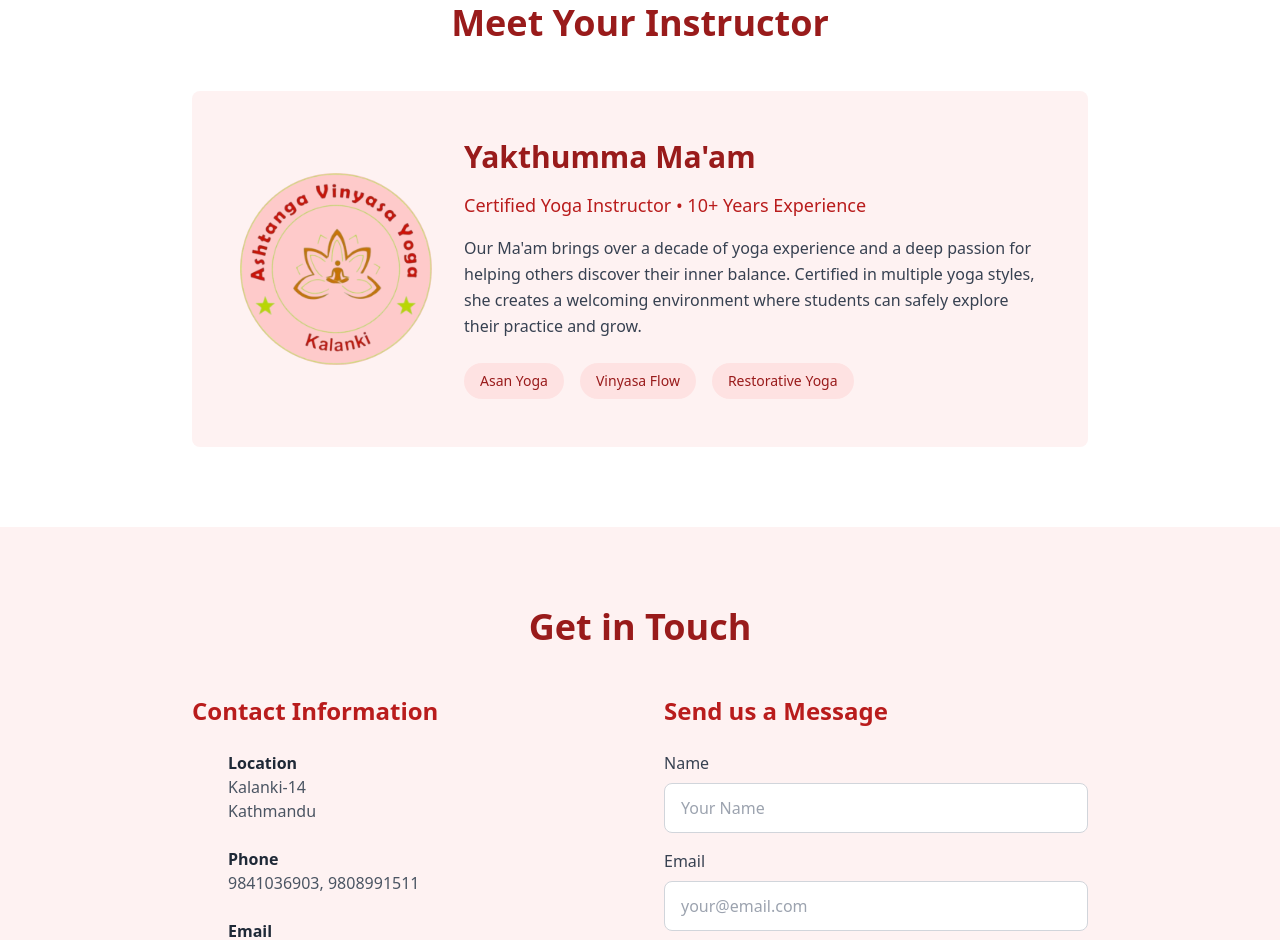
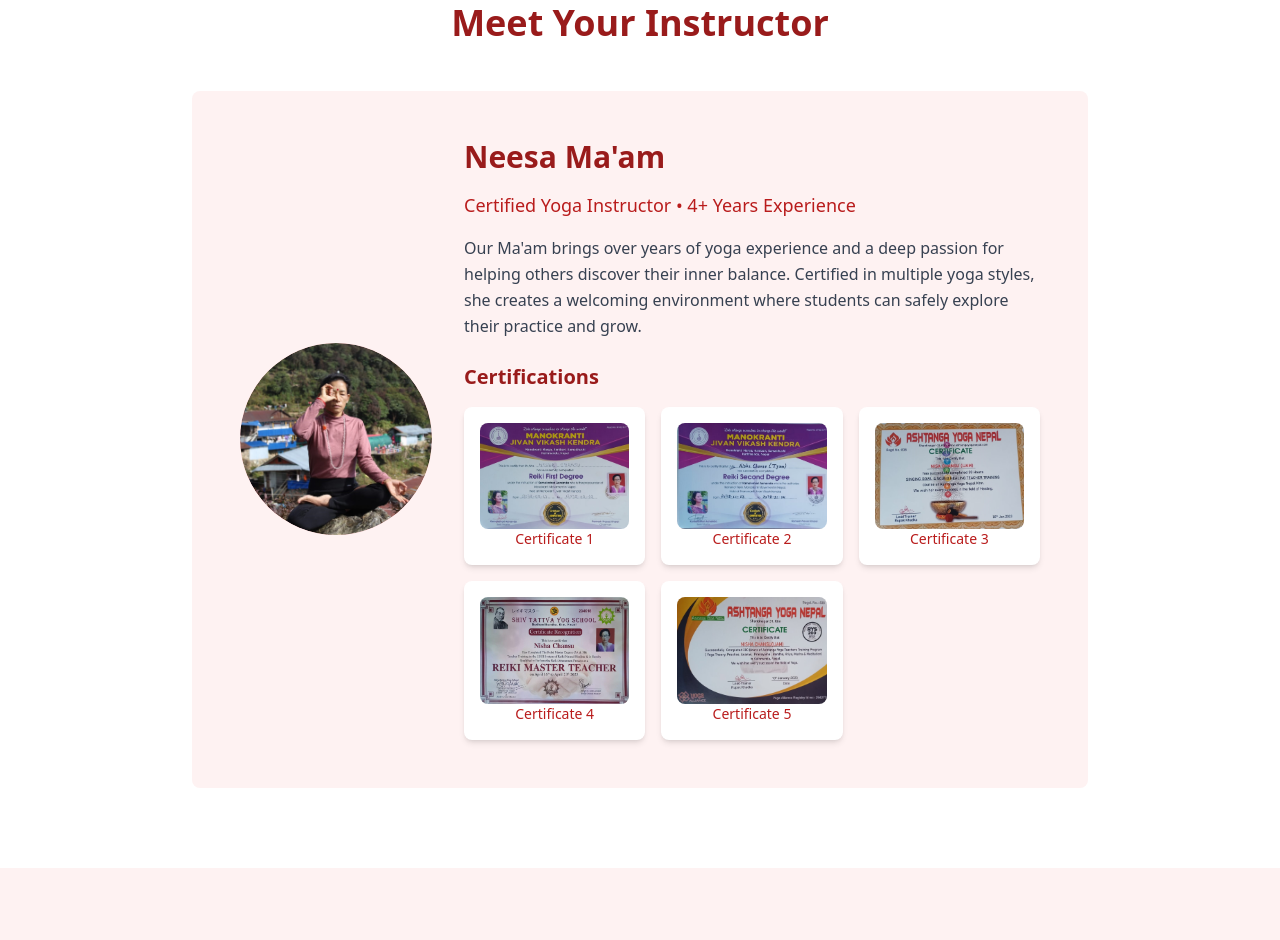
Before and after one commit to ShashankaLamsal/yoga-website, a plain HTML site: page index.html in a window 1280 px wide. Shown: the part 1821-2761 px from the top of the page. Drawn offline with nearby package versions, Linux system fonts and the light colour scheme.

Commit message:
Semi Final

```diff
--- a/index.html
+++ b/index.html
@@ -349,30 +349,54 @@
 
             <div class="bg-red-50 rounded-lg p-8 md:p-12">
                 <div class="flex flex-col md:flex-row items-center gap-8">
-                        <div class="w-48 h-48 bg-red-200 rounded-full flex items-center justify-center">
-                            <img src="images/yogaLogo.png" alt="Ashtanga Vinyansa Yoga Logo" class="w-full h-full object-cover" />
+                    <div class="w-48 h-48 bg-red-200 rounded-full flex items-center justify-center overflow-hidden">
+                    <img src="images/neesaMaam.jpeg" alt="Ashtanga Vinyansa Yoga Logo" class="w-full h-full object-cover rounded-full" />
                     </div>
 
                     <div class="flex-1 text-center md:text-left">
-                            <h3 class="text-3xl font-bold text-red-800 mb-4">Yakthumma Ma'am</h3>
-                            <p class="text-lg text-red-700 mb-4">Certified Yoga Instructor • 10+ Years Experience</p>
+                        <h3 class="text-3xl font-bold text-red-800 mb-4">Neesa Ma'am</h3>
+                        <p class="text-lg text-red-700 mb-4">Certified Yoga Instructor • 4+ Years Experience</p>
 
                         <p class="text-gray-700 leading-relaxed mb-6">
-                                Our Ma'am brings over a decade of yoga experience and a deep passion for helping others
+                            Our Ma'am brings over years of yoga experience and a deep passion for helping others
                             discover their inner balance. Certified in multiple yoga styles, she creates a
                             welcoming environment where students can safely explore their practice and grow.
                         </p>
 
-                            <div class="flex flex-wrap gap-4 justify-center md:justify-start">
-                                <span class="bg-red-100 text-red-800 px-4 py-2 rounded-full text-sm font-medium">
-                                    Asan Yoga
-                                </span>
-                                <span class="bg-red-100 text-red-800 px-4 py-2 rounded-full text-sm font-medium">
-                                    Vinyasa Flow
-                                </span>
-                                <span class="bg-red-100 text-red-800 px-4 py-2 rounded-full text-sm font-medium">
-                                    Restorative Yoga
-                                </span>
+                        <div class="space-y-4">
+                            <h4 class="text-xl font-semibold text-red-800 mb-4">Certifications</h4>
+                            <div class="grid grid-cols-1 sm:grid-cols-2 lg:grid-cols-3 gap-4">
+                                <div class="bg-white p-4 rounded-lg shadow-md hover:shadow-lg transition-shadow cursor-pointer">
+                                    <div class="w-full" style="aspect-ratio: 7/5;">
+                                        <img src="images/cer_1.jpeg" alt="Yoga Certification 1" class="w-full h-full object-contain rounded-lg mb-2" />
+                                    </div>
+                                    <p class="text-sm text-red-700 font-medium text-center">Certificate 1</p>
+                                </div>
+                                <div class="bg-white p-4 rounded-lg shadow-md hover:shadow-lg transition-shadow cursor-pointer">
+                                    <div class="w-full" style="aspect-ratio: 7/5;">
+                                        <img src="images/cer_2.jpeg" alt="Yoga Certification 2" class="w-full h-full object-contain rounded-lg mb-2" />
+                                    </div>
+                                    <p class="text-sm text-red-700 font-medium text-center">Certificate 2</p>
+                                </div>
+                                <div class="bg-white p-4 rounded-lg shadow-md hover:shadow-lg transition-shadow cursor-pointer">
+                                    <div class="w-full" style="aspect-ratio: 7/5;">
+                                        <img src="images/cer_3.jpeg" alt="Yoga Certification 3" class="w-full h-full object-contain rounded-lg mb-2" />
+                                    </div>
+                                    <p class="text-sm text-red-700 font-medium text-center">Certificate 3</p>
+                                </div>
+                                <div class="bg-white p-4 rounded-lg shadow-md hover:shadow-lg transition-shadow cursor-pointer">
+                                    <div class="w-full" style="aspect-ratio: 7/5;">
+                                        <img src="images/cer_4.jpeg" alt="Yoga Certification 4" class="w-full h-full object-contain rounded-lg mb-2" />
+                                    </div>
+                                    <p class="text-sm text-red-700 font-medium text-center">Certificate 4</p>
+                                </div>
+                                <div class="bg-white p-4 rounded-lg shadow-md hover:shadow-lg transition-shadow cursor-pointer">
+                                    <div class="w-full" style="aspect-ratio: 7/5;">
+                                        <img src="images/cer_5.jpeg" alt="Yoga Certification 5" class="w-full h-full object-contain rounded-lg mb-2" />
+                                    </div>
+                                    <p class="text-sm text-red-700 font-medium text-center">Certificate 5</p>
+                                </div>
+                            </div>
                         </div>
                     </div>
                 </div>
```
Also changed, not shown: images/cer_1.jpeg (added), images/cer_2.jpeg (added), images/cer_3.jpeg (added), images/cer_4.jpeg (added), images/cer_5.jpeg (added), images/neesaMaam.jpeg (added). Lines whose indentation alone changed are shown as unchanged.
